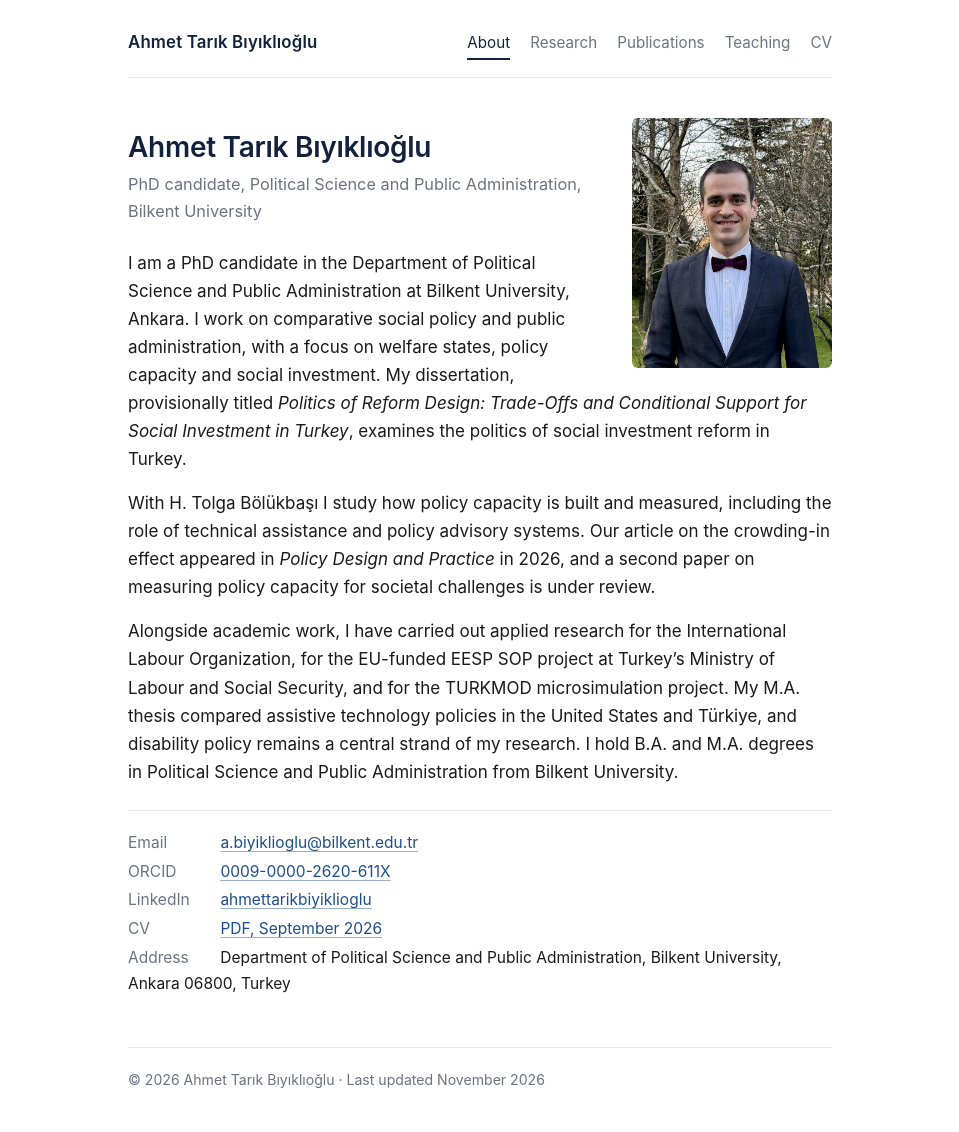
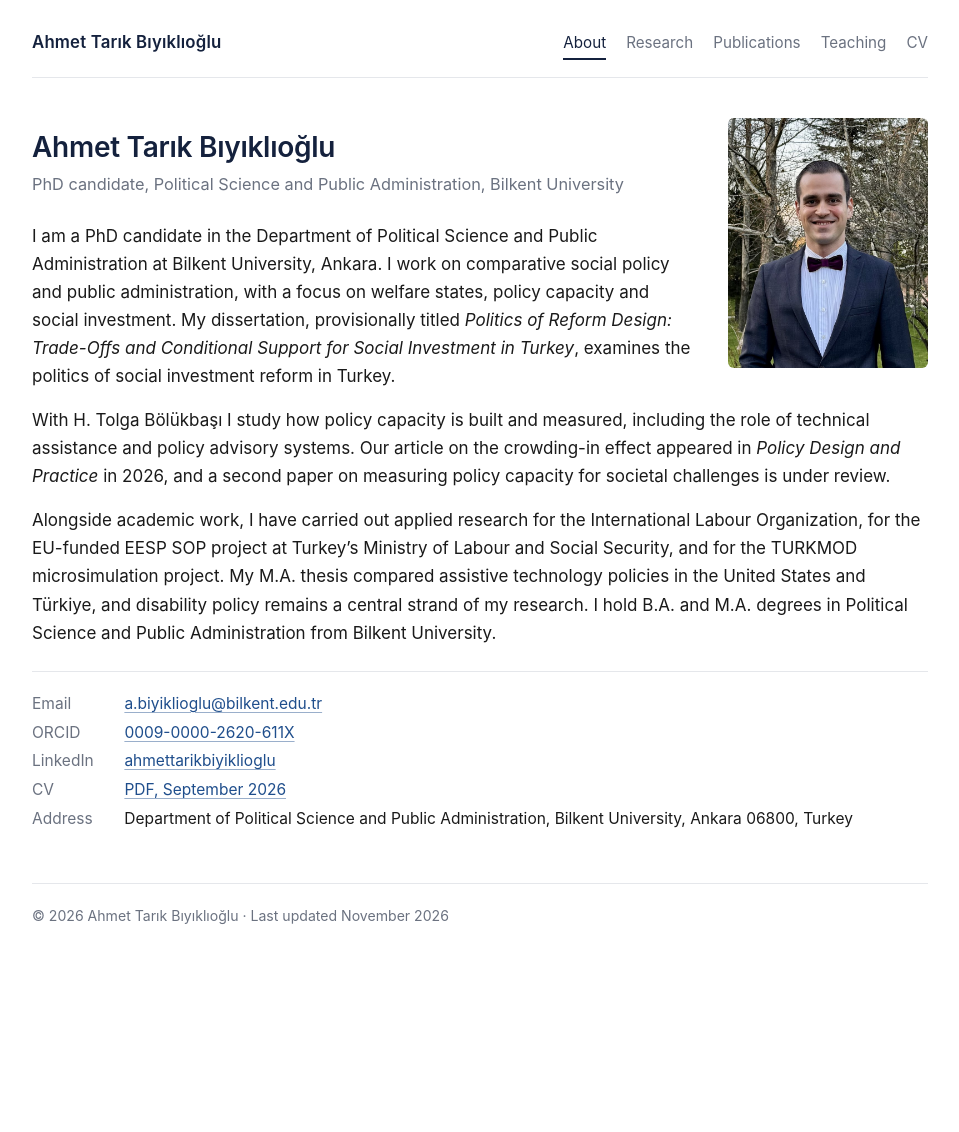
Before and after one commit to ahmettarikbiyiklioglu/ahmettarikbiyiklioglu.github.io, a Jekyll site: the page built from index.md, in a window 1280 px wide. Shown: the whole page, without its empty margins (160-1119 px from the left). Built offline with Jekyll 4.4.1, drawn with Linux system fonts in a browser that asks for light colours; after the commit the page ends 967 px from its top, so only the background shows below that.

Commit message:
Widen desktop content column from 44rem to 56rem
Co-Authored-By: Claude Fable 5.2 <noreply@anthropic.com>
Claude-Session: https://claude.ai/code/session_011ouzQonzWmKfPYzMDou5Ee

```diff
--- a/assets/css/style.css
+++ b/assets/css/style.css
@@ -11,7 +11,7 @@
   --rule: #E5E7EB;        /* hairlines */
 
   --font: -apple-system, BlinkMacSystemFont, "Segoe UI", Roboto, "Helvetica Neue", Arial, sans-serif;
-  --measure: 44rem;
+  --measure: 56rem;       /* content width on desktop; phones use the full screen regardless */
 }
 
 @media (prefers-color-scheme: dark) {
```
